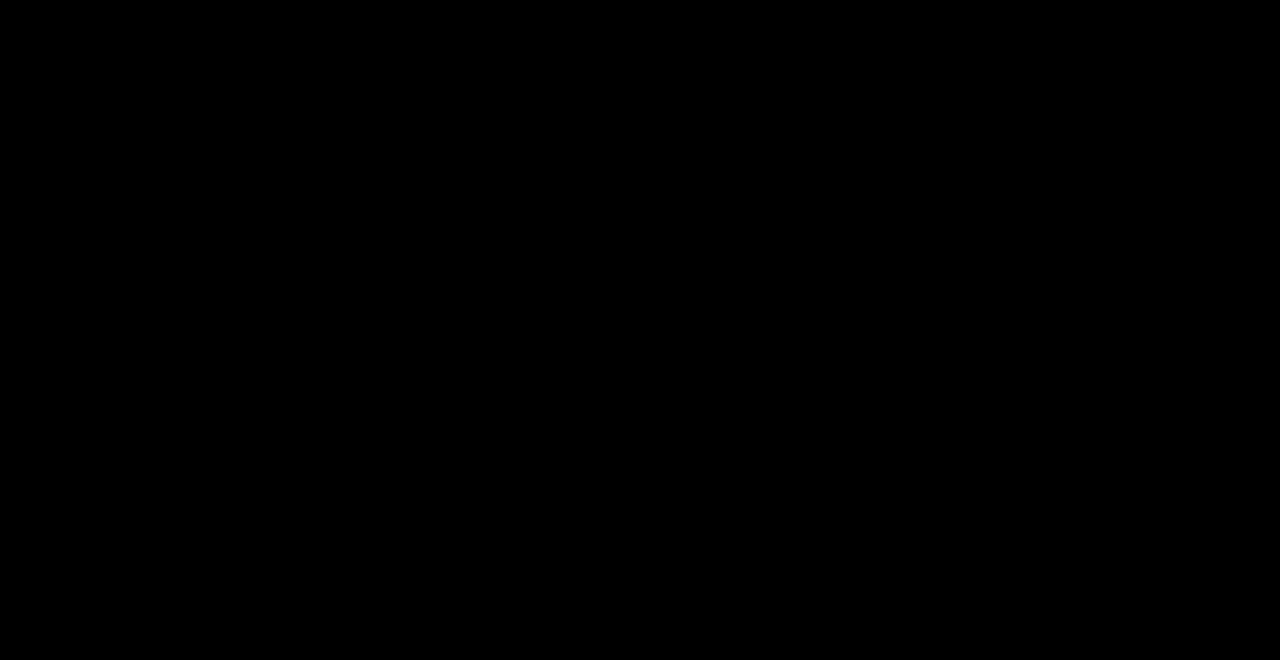
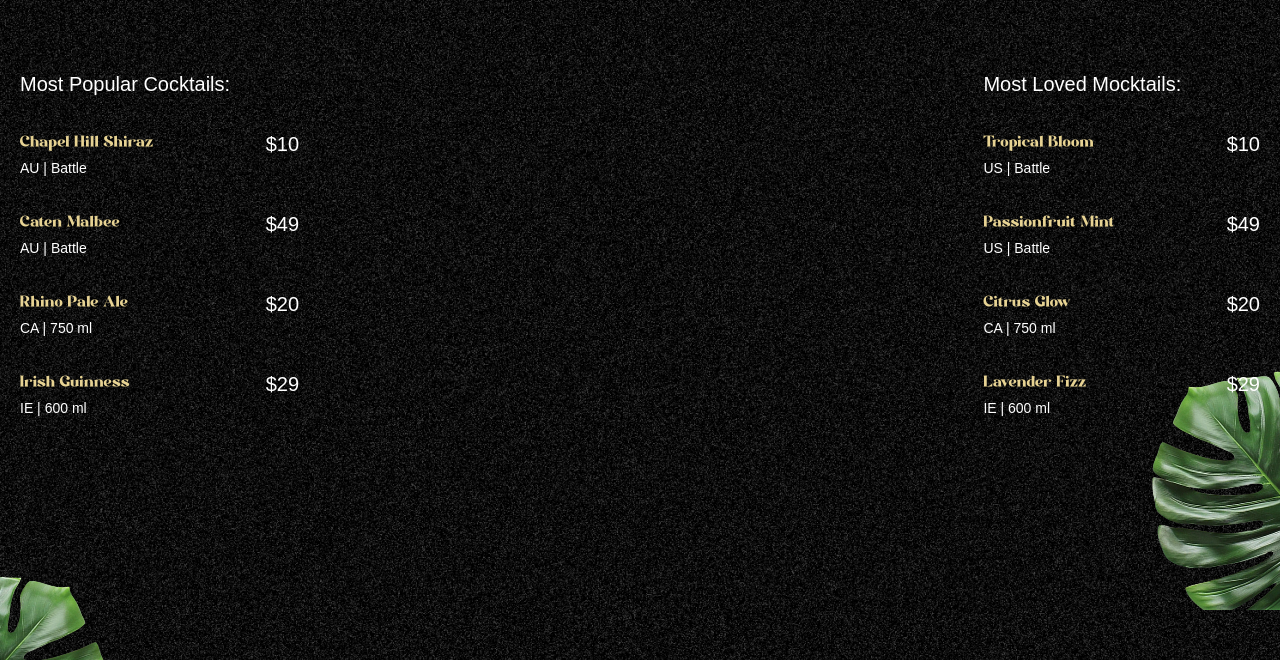
Before and after one commit to IALikhon/fastFood, a React (Vite) app: page / in a window 1280 px wide. Shown: the part 890-1550 px from the top of the page. Built offline with nearby package versions, Linux system fonts and the light colour scheme; a web font is replaced by a local one.

Commit message:
feat: add Cocktails component with GSAP animations and integrate into App

```diff
--- a/src/App.jsx
+++ b/src/App.jsx
@@ -3,6 +3,7 @@
 
 import NavBar from "./components/NavBar";
 import Hero from "./components/Hero";
+import Cocktails from "./components/Cocktails";
 
 gsap.registerPlugin(ScrollTrigger, SplitText);
 
@@ -11,6 +12,7 @@
     <main>
       <NavBar />
       <Hero />
+      <Cocktails />
     </main>
   );
 };
--- /dev/null
+++ b/src/components/Cocktails.jsx
@@ -0,0 +1,77 @@
+import { useGSAP } from "@gsap/react";
+import { cocktailLists, mockTailLists } from "../../constants";
+import gsap from "gsap";
+
+const Cocktails = () => {
+  useGSAP(() => {
+    const parallaxTimeline = gsap.timeline({
+      scrollTrigger: {
+        trigger: "#cocktails",
+        start: "top 30%",
+        end: "bottom 80%",
+        scrub: true,
+      },
+    });
+
+    parallaxTimeline.from("#c-left-leaf", {
+        x: -100, y:100
+    })
+    .from("#c-right-leaf", {
+        x: 100, y: -100
+    })
+  });
+
+  return (
+    <section id="cocktails" className="noisy">
+      <img
+        src="./images/cocktail-left-leaf.png"
+        alt="l-leaf"
+        id="c-left-leaf"
+      />
+      <img
+        src="/images/cocktail-right-leaf.png"
+        alt="r-leaf"
+        id="c-right-leaf"
+      />
+
+      <div className="list">
+        <div className="popular">
+          <h2>Most Popular Cocktails:</h2>
+
+          <ul>
+            {cocktailLists.map((drink) => (
+              <li key={drink.name}>
+                <div className="md:me-28">
+                  <h3>{drink.name}</h3>
+                  <p>
+                    {drink.country} | {drink.detail}
+                  </p>
+                </div>
+                <span>{drink.price}</span>
+              </li>
+            ))}
+          </ul>
+        </div>
+        <div className="loved">
+          <h2>Most Loved Mocktails:</h2>
+
+          <ul>
+            {mockTailLists.map((drink) => (
+              <li key={drink.name}>
+                <div className="md:me-28">
+                  <h3>{drink.name}</h3>
+                  <p>
+                    {drink.country} | {drink.detail}
+                  </p>
+                </div>
+                <span>{drink.price}</span>
+              </li>
+            ))}
+          </ul>
+        </div>
+      </div>
+    </section>
+  );
+};
+
+export default Cocktails;
--- a/src/components/Hero.jsx
+++ b/src/components/Hero.jsx
@@ -65,7 +65,7 @@
 
   return (
     <>
-      <section id="hero" className="noisy mb-80">
+      <section id="hero" className="noisy">
         <h1 className="title">MOJITO</h1>
 
         <img
```
Also changed, not shown: 1 other file (tests, documents, lock files or other folders).
